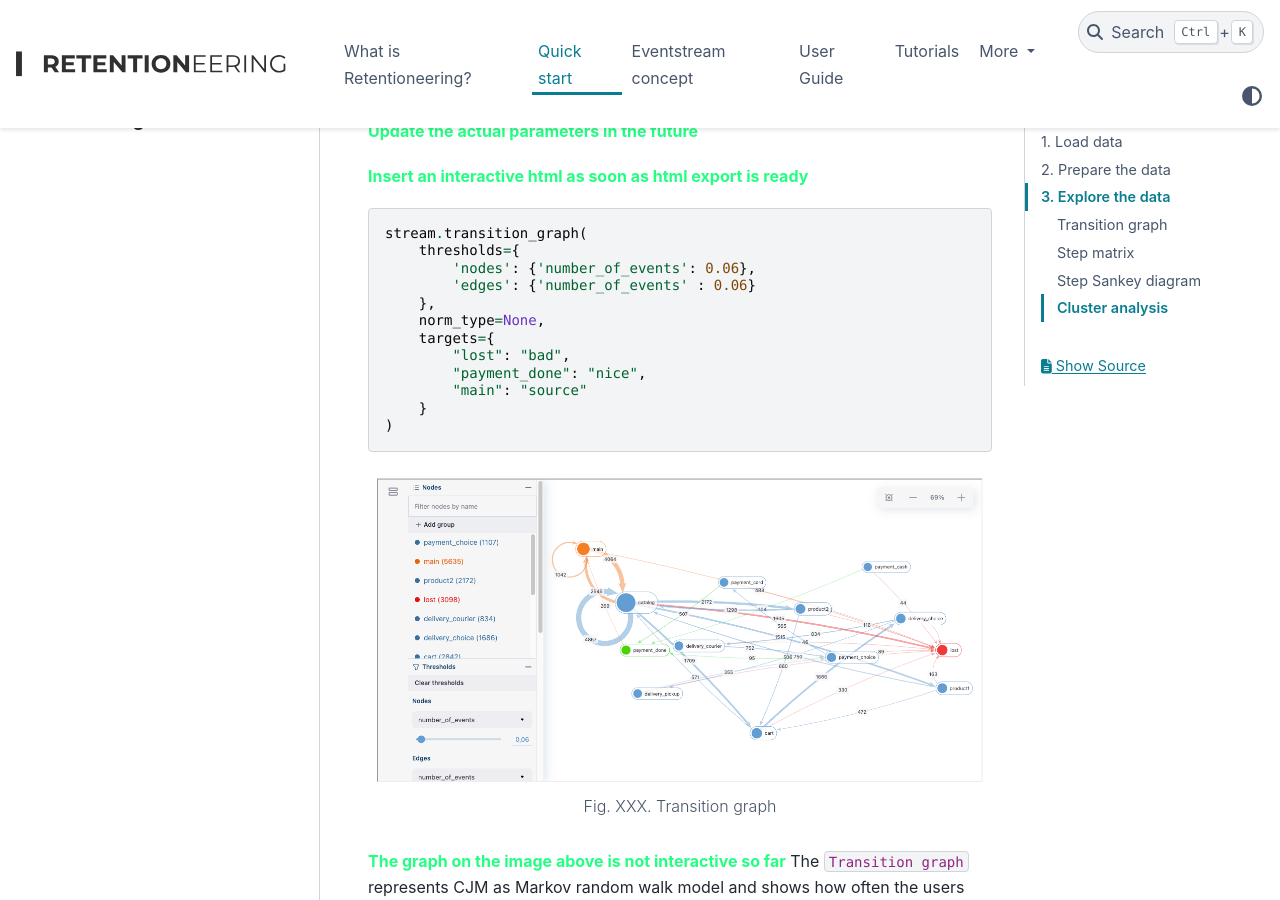
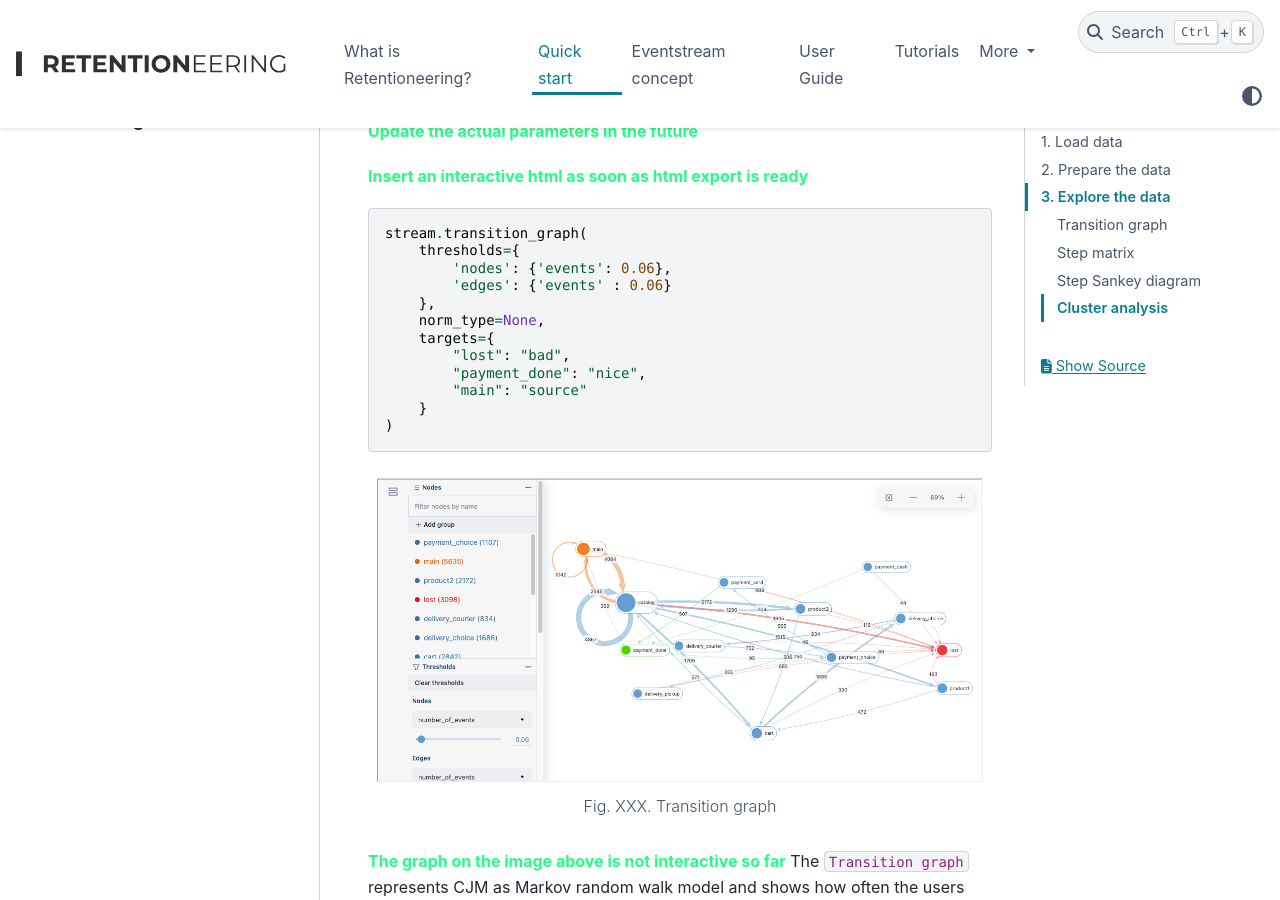
Before and after one commit to retentioneering/retentioneering-tools, a Sphinx documentation site: the page built from docs/source/quick_start.rst, in a window 1280 px wide and 900 px high, scrolled down 2838 px. Built offline with Sphinx 7.4.7 and the PyData theme 0.15.4, drawn with Linux system fonts in a browser that asks for light colours.

Commit message:
rename number_of_events -> events

```diff
--- a/docs/source/quick_start.rst
+++ b/docs/source/quick_start.rst
@@ -153,8 +153,8 @@ Transition graph
 
     stream.transition_graph(
         thresholds={
-            'nodes': {'number_of_events': 0.06},
-            'edges': {'number_of_events' : 0.06}
+            'nodes': {'events': 0.06},
+            'edges': {'events' : 0.06}
         },
         norm_type=None,
         targets={
```
Also changed, not shown: 2 other files.
